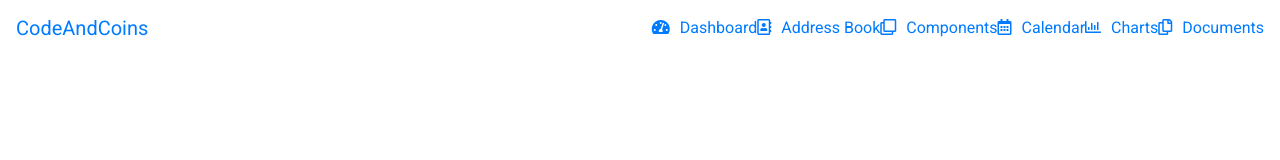
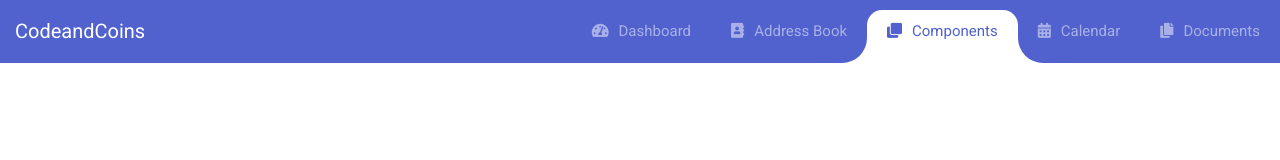
Before and after one commit to nawarajshah/html-css-js-project, a plain HTML site: page Navbar with Icon/index.html in a window 1280 px wide. Drawn offline with nearby package versions, Linux system fonts and the light colour scheme.

Commit message:
remove length line

```diff
--- a/Navbar with Icon Complete/script.js
+++ b/Navbar with Icon Complete/script.js
@@ -1,7 +1,6 @@
 // ---------Responsive-navbar-active-animation-----------
 function test(){
 	var tabsNewAnim = $('#navbarSupportedContent');
-	var selectorNewAnim = $('#navbarSupportedContent').find('li').length;
 	var activeItemNewAnim = tabsNewAnim.find('.active');
 	var activeWidthNewAnimHeight = activeItemNewAnim.innerHeight();
 	var activeWidthNewAnimWidth = activeItemNewAnim.innerWidth();
--- a/Navbar with Icon/index.html
+++ b/Navbar with Icon/index.html
@@ -11,7 +11,7 @@
 <body>
 <!-- partial:index.partial.html -->
 <nav class="navbar navbar-expand-custom navbar-mainbg">
-        <a class="navbar-brand navbar-logo" href="#">CodeAndCoins</a>
+    <a href="#" class="navbar-brand navbar-logo">CodeandCoins</a>
     <button class="navbar-toggler" type="button" aria-controls="navbarSupportedContent" aria-expanded="false" aria-label="Toggle navigation">
         <i class="fas fa-bars text-white"></i>
     </button>
@@ -19,22 +19,19 @@
         <ul class="navbar-nav ml-auto">
             <div class="hori-selector"><div class="left"></div><div class="right"></div></div>
             <li class="nav-item">
-                    <a class="nav-link" href="javascript:void(0);"><i class="fas fa-tachometer-alt"></i>Dashboard</a>
+                <a href="javascript:void(0);" class="nav-link"><i class="fas fa-tachometer-alt"></i>Dashboard</a>
             </li>
             <li class="nav-item">
-                    <a class="nav-link" href="javascript:void(0);"><i class="far fa-address-book"></i>Address Book</a>
+                <a href="javascript:void(0);" class="nav-link"><i class="fas fa-address-book"></i>Address Book</a>
             </li>
             <li class="nav-item active">
-                    <a class="nav-link" href="javascript:void(0);"><i class="far fa-clone"></i>Components</a>
+                <a href="javascript:void(0);" class="nav-link"><i class="fas fa-clone"></i>Components</a>
             </li>
             <li class="nav-item">
-                    <a class="nav-link" href="javascript:void(0);"><i class="far fa-calendar-alt"></i>Calendar</a>
+                <a href="javascript:void(0);" class="nav-link"><i class="fas fa-calendar-alt"></i>Calendar</a>
             </li>
             <li class="nav-item">
-                    <a class="nav-link" href="javascript:void(0);"><i class="far fa-chart-bar"></i>Charts</a>
-                </li>
-                <li class="nav-item">
-                    <a class="nav-link" href="javascript:void(0);"><i class="far fa-copy"></i>Documents</a>
+                <a href="javascript:void(0);" class="nav-link"><i class="fas fa-copy"></i>Documents</a>
             </li>
         </ul>
     </div>
--- a/Navbar with Icon/style.css
+++ b/Navbar with Icon/style.css
@@ -11,48 +11,55 @@ i {
 	margin-right: 10px;
 }
 /*----------bootstrap-navbar-css------------*/
-/* .navbar-logo{
+.navbar-logo{
 	padding: 15px;
 	color: #fff;
 }
 .navbar-logo:hover{
 	padding: 15px;
-	color: rgba(255,255,255,0.5);
+	color: rgba(255, 255, 255, 0.5);
 }
 .navbar-mainbg{
 	background-color: #5161ce;
 	padding: 0px;
 }
+
 #navbarSupportedContent{
 	overflow: hidden;
 	position: relative;
 }
+
 #navbarSupportedContent ul{
 	padding: 0px;
 	margin: 0px;
 }
+
 #navbarSupportedContent ul li a i{
 	margin-right: 10px;
 }
+
 #navbarSupportedContent li {
 	list-style-type: none;
 	float: left;
 }
+
 #navbarSupportedContent ul li a{
-	color: rgba(255,255,255,0.5);
+	color: rgba(255, 255, 255, 0.5);
 	text-decoration: none;
 	font-size: 15px;
 	display: block;
 	padding: 20px 20px;
-    transition-duration:0.6s;
+	transition-duration: 0.6s;
 	transition-timing-function: cubic-bezier(0.68, -0.55, 0.265, 1.55);
 	position: relative;
 }
+
 #navbarSupportedContent>ul>li.active>a{
-	color: #5161ce;
+	color:#5161ce;
 	background-color: transparent;
 	transition: all 0.7s;
 }
+
 #navbarSupportedContent a:not(:only-child):after {
 	content: "\f105";
 	position: absolute;
@@ -66,17 +73,18 @@ i {
 	font-weight: 900;
 	transition: 0.5s;
 }
+
 #navbarSupportedContent .active>a:not(:only-child):after {
 	transform: rotate(90deg);
 }
+
 .hori-selector{
-	display:inline-block;
-	position:absolute;
+	display: inline-block;
+	position: absolute;
 	height: 100%;
 	top: 0px;
 	left: 0px;
-	transition-duration:0.6s;
-	transition-timing-function: cubic-bezier(0.68, -0.55, 0.265, 1.55);
+	transition-duration: 0.6s;
 	background-color: #fff;
 	border-top-left-radius: 15px;
 	border-top-right-radius: 15px;
@@ -84,7 +92,7 @@ i {
 }
 .hori-selector .right,
 .hori-selector .left{
-	position: absolute;
+	position:absolute;
 	width: 25px;
 	height: 25px;
 	background-color: #fff;
@@ -112,11 +120,10 @@ i {
 .hori-selector .left:before{
 	bottom: 0;
 	left: -25px;
-} */
-
+}
 
 /* For horizintal navigation bar, min-992 */
-@media(min-width: 0){
+@media(min-width: 992px){
 	.navbar-expand-custom {
 	    -ms-flex-flow: row nowrap;
 	    flex-flow: row nowrap;
@@ -140,7 +147,7 @@ i {
 
 
 /* For hamburger navigation bar */
-/* @media (max-width: 991px){
+@media (max-width: 991px){
 	#navbarSupportedContent ul li a{
 		padding: 12px 30px;
 	}
@@ -170,4 +177,4 @@ i {
 		bottom: -25px;
 		left: -25px;
 	}
-} */
+}
```
Also changed, not shown: Navbar with Icon/script.js (+4 -4 lines). Lines whose indentation alone changed are shown as unchanged.
